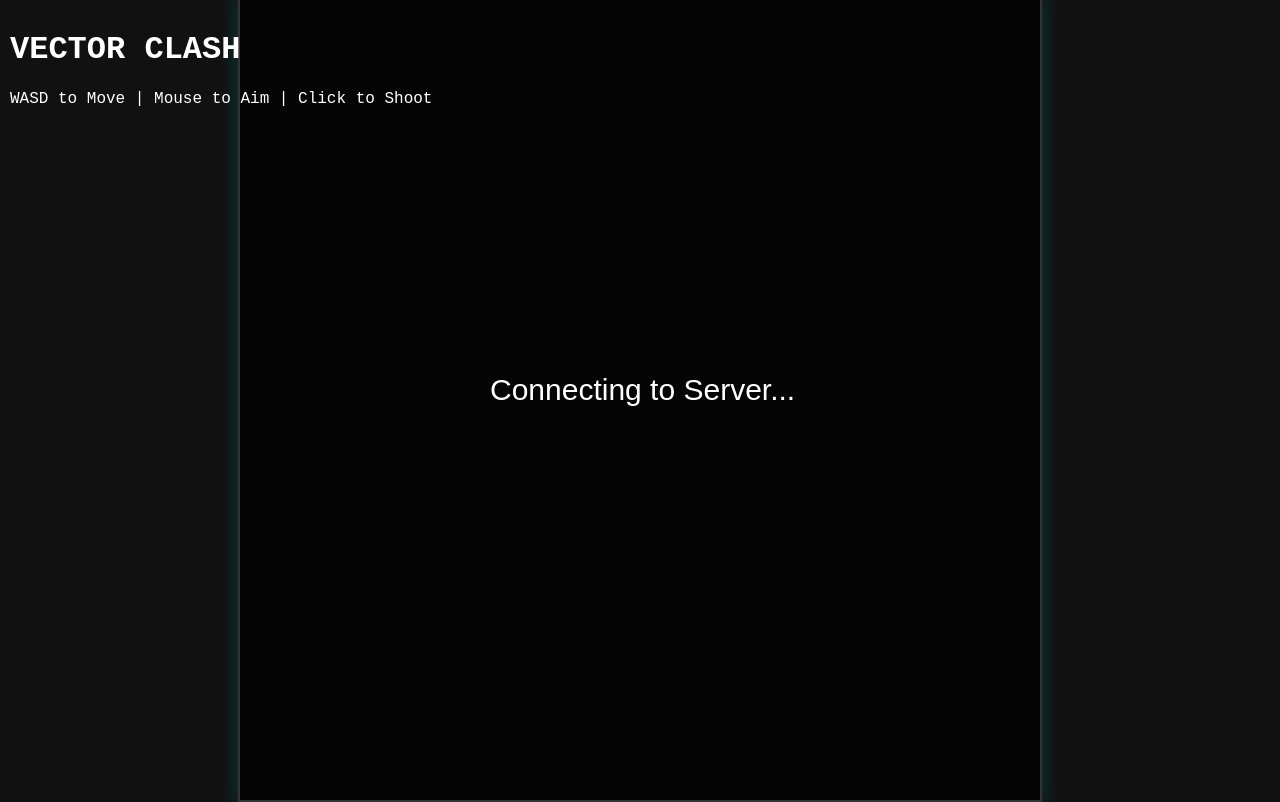
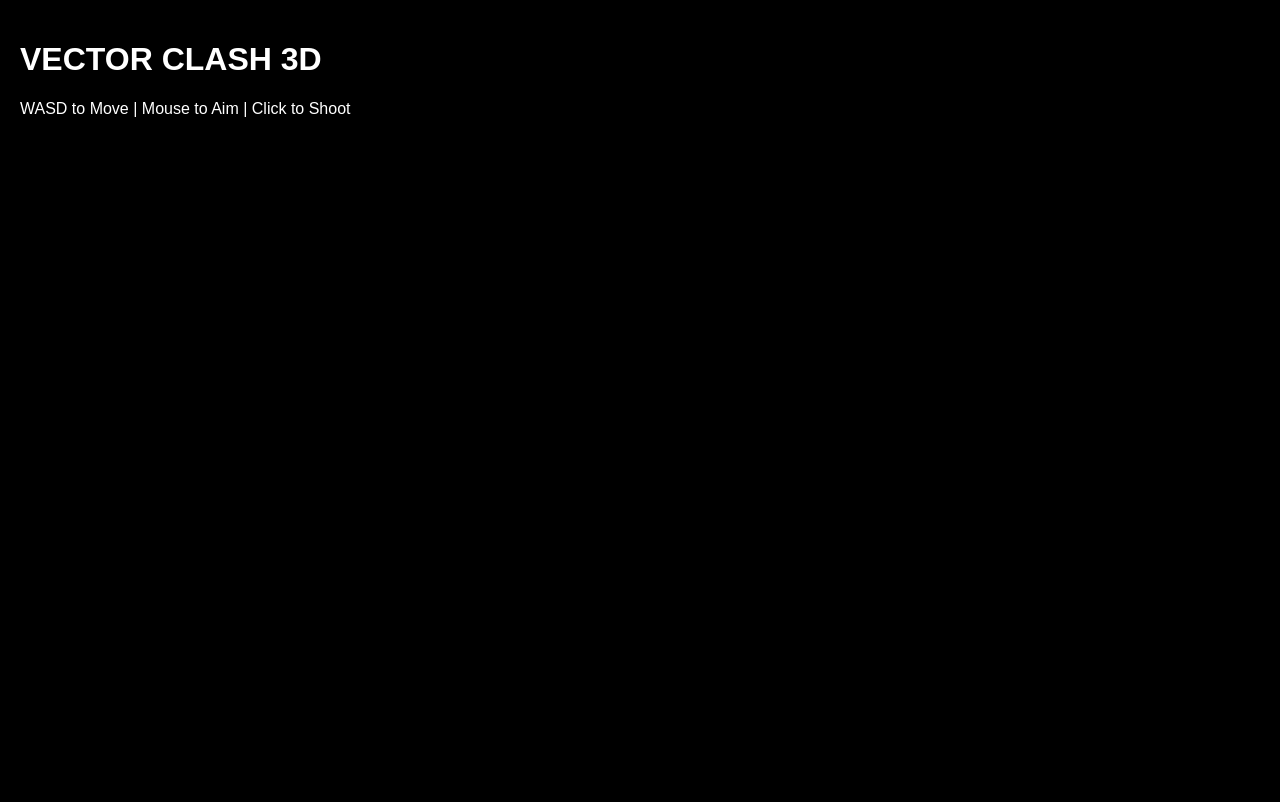
Before and after one commit to APPLEPIE6969/vector-clash, a website: page public/index.html in a window 1280 px wide. Drawn offline with nearby package versions, Linux system fonts and the light colour scheme.

Commit message:
Update index.html

```diff
--- a/public/index.html
+++ b/public/index.html
@@ -2,16 +2,36 @@
 <html lang="en">
 <head>
     <meta charset="UTF-8">
-    <title>Vector Clash</title>
-    <link rel="stylesheet" href="style.css">
+    <title>Vector Clash 3D</title>
+    <style>
+        body { margin: 0; overflow: hidden; background-color: #000; }
+        #ui {
+            position: absolute;
+            top: 20px;
+            left: 20px;
+            color: white;
+            font-family: Arial, sans-serif;
+            pointer-events: none;
+            text-shadow: 2px 2px 0 #000;
+        }
+    </style>
+    <!-- Import Three.js from a CDN -->
+    <script type="importmap">
+        {
+            "imports": {
+                "three": "https://unpkg.com/three@0.160.0/build/three.module.js"
+            }
+        }
+    </script>
 </head>
 <body>
     <div id="ui">
-        <h1>VECTOR CLASH</h1>
+        <h1>VECTOR CLASH 3D</h1>
         <p>WASD to Move | Mouse to Aim | Click to Shoot</p>
     </div>
-    <canvas id="gameCanvas"></canvas>
+
     <script src="/socket.io/socket.io.js"></script>
-    <script src="game.js"></script>
+    <!-- Note type="module" allows us to use modern 3D imports -->
+    <script type="module" src="game.js"></script>
 </body>
 </html>
```
